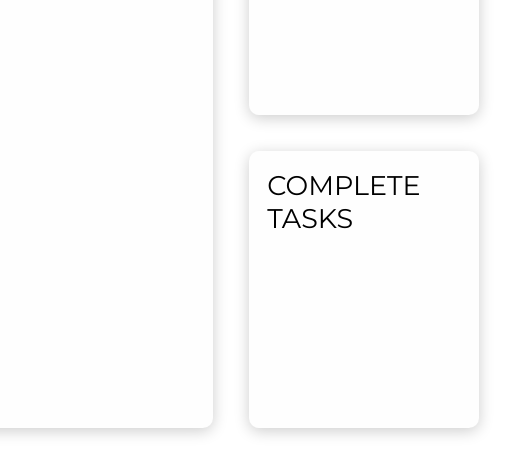
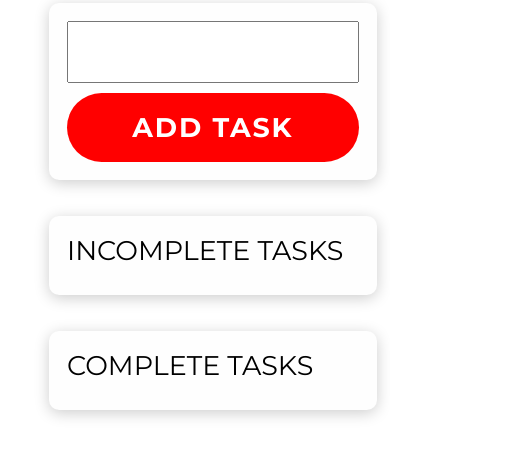
Before and after one commit to DanielHaigh3000/javascript-todo-list, a plain HTML site: page index.html in a window 390 px wide. Shown: the part 399-863 px from the top of the page, 505 px wide, since content can reach past the window. Drawn offline with Linux system fonts and the light colour scheme.

Commit message:
Fixed task label text so it wraps, and optimized responsive nature of app

```diff
--- a/styles.css
+++ b/styles.css
@@ -45,7 +45,6 @@ body {
   align-items: center;
   display: flex;
   font-family: 'Montserrat', sans-serif;
-  height: 100vh;
   justify-content: center;
   padding: 2rem;
 }
@@ -64,7 +63,7 @@ h1 {
 
 .todo {
   display: flex;
-  height: 70vh;
+  height: 40vh;
   margin: 2rem;
   width: 90%;
 }
@@ -74,7 +73,7 @@ h1 {
   border-radius: 10px;
   box-shadow: 0px 3px 15px rgba(0, 0, 0, 0.2);
   display: flex;
-  flex: 1 1 auto;
+  flex: 1 1 50%;
   flex-direction: column;
   margin-right: 2rem;
   padding: 1rem;
@@ -111,7 +110,7 @@ h1 {
 
 .todo__tasks {
   display: flex;
-  flex: 1 1 auto;
+  flex: 1 1 50%;
   flex-direction: column;
 }
 
@@ -153,8 +152,21 @@ h1 {
 .task__title {
   font-size: 1rem;
   padding: 0 1rem;
+  max-width: 90%;
+  word-wrap: break-word;
 }
 
 .task__trash {
   height: 25px;
 }
+
+@media (max-width: 900px) {
+  .todo {
+    flex-direction: column;
+    width: 90%;
+  }
+  .todo__form {
+    margin-bottom: 2rem;
+    margin-right: 0;
+  }
+}
```
